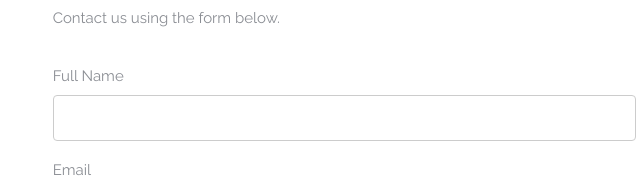
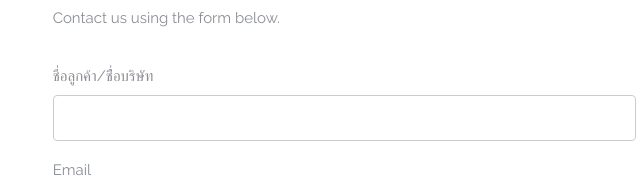
Before and after one commit to nattakit325/bgj2, a website: page contact.html in a window 1280 px wide. Shown: the part 605-792 px from the top of the page, 519-1159 px from the left. Drawn offline with Linux system fonts and the light colour scheme; files whose address does not match are found by name.

Commit message:
ติด

```diff
--- a/contact.html
+++ b/contact.html
@@ -135,7 +135,7 @@
                   <p>Contact us using the form below.</p>
                   <form action="#" method="post" class="probootstrap-form">
                     <div class="form-group">
-                      <label for="name">Full Name</label>
+                      <label for="name">ชื่อลูกค้า/ชื่่อบริษัท</label>
                       <input type="text" class="form-control" id="name" name="name">
                     </div>
                     <div class="form-group">
```
